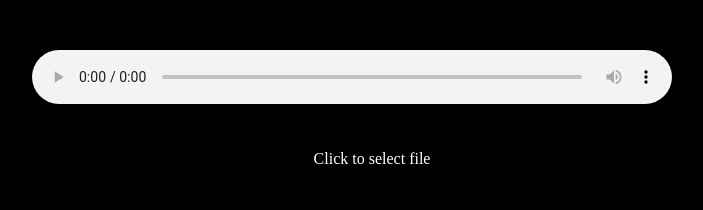
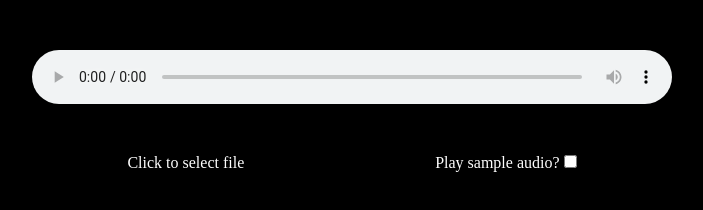
Before and after one commit to dingdongg/audio-viz, a plain HTML site: page index.html in a window 1280 px wide. Shown: the whole page, without its empty margins (288-991 px from the left). Drawn offline with Linux system fonts and the light colour scheme.

Commit message:
Add option to play demo file

```diff
--- a/index.html
+++ b/index.html
@@ -12,10 +12,17 @@
     <div id="container">
         <canvas id="canvas1"></canvas>
         <audio controls id="audio1"></audio>
-        <label for="file-upload" id="file-upload-label">
-            Click to select file
-            <input type="file" id="file-upload" accept="audio/*">
-        </label>
+        <div id="input-container">
+            <label for="file-upload" id="file-upload-label">
+                Click to select file
+                <input type="file" id="file-upload" accept="audio/*">
+            </label>
+            <label for="demo-checkbox" id="demo-checkbox-label">
+                Play sample audio?
+                <input type="checkbox" id="demo-checkbox">
+            </label>
+        </div>
+
     </div>
 
     <script src="./script.js"></script>
--- a/script.js
+++ b/script.js
@@ -123,7 +123,6 @@ function drawlVisualizer(bufferLength, x, barWidth, barHeight, dataArray) {
         const hue = (i + 180);
         context.fillStyle = `hsl(${hue}, 100%, 50%)`;
         context.fillRect(0, (barHeight * -0.1) + 100, barWidth, barHeight);
-        context.
         // context.fillRect(x, canvas.height - barHeight, barWidth, barHeight);
 
         context.restore();
--- a/style.css
+++ b/style.css
@@ -34,8 +34,22 @@
 
 #file-upload-label {
     color: white;
-    position: absolute;
     top: 150px;
     z-index: 100;
     left: 47%;
 }
+
+#demo-checkbox-label {
+    color: white;
+    top: 150px;
+    z-index: 100;
+    left: 60%;
+}
+
+#input-container {
+    display: flex;
+    height: 20px;
+    width: 50%;
+    margin: 20px auto;
+    justify-content: space-around;
+}
```
